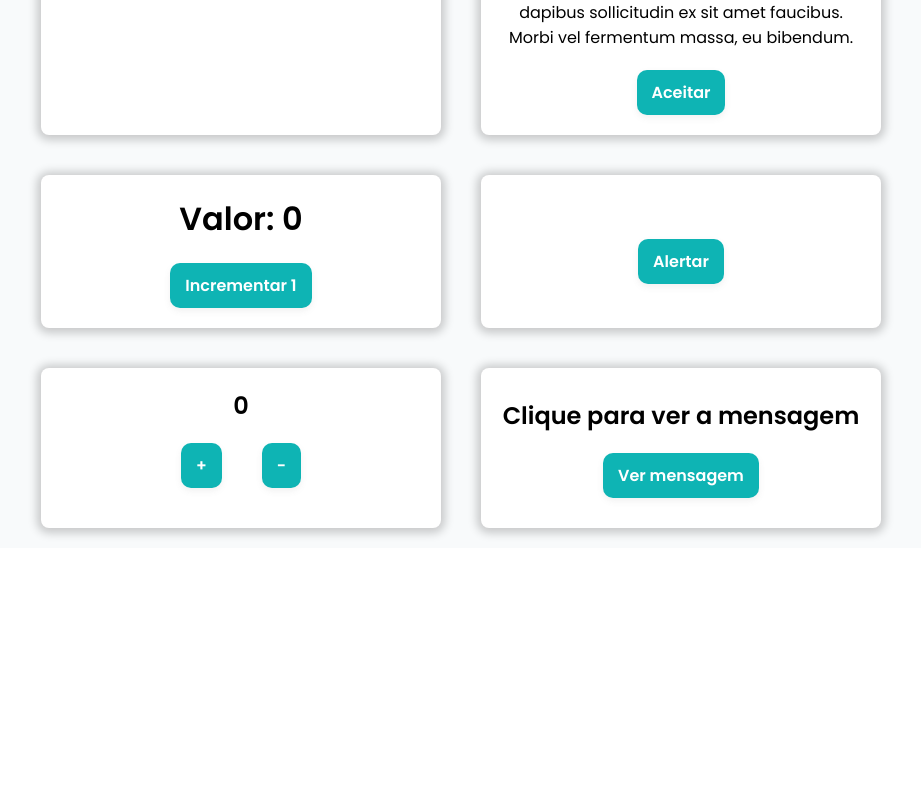
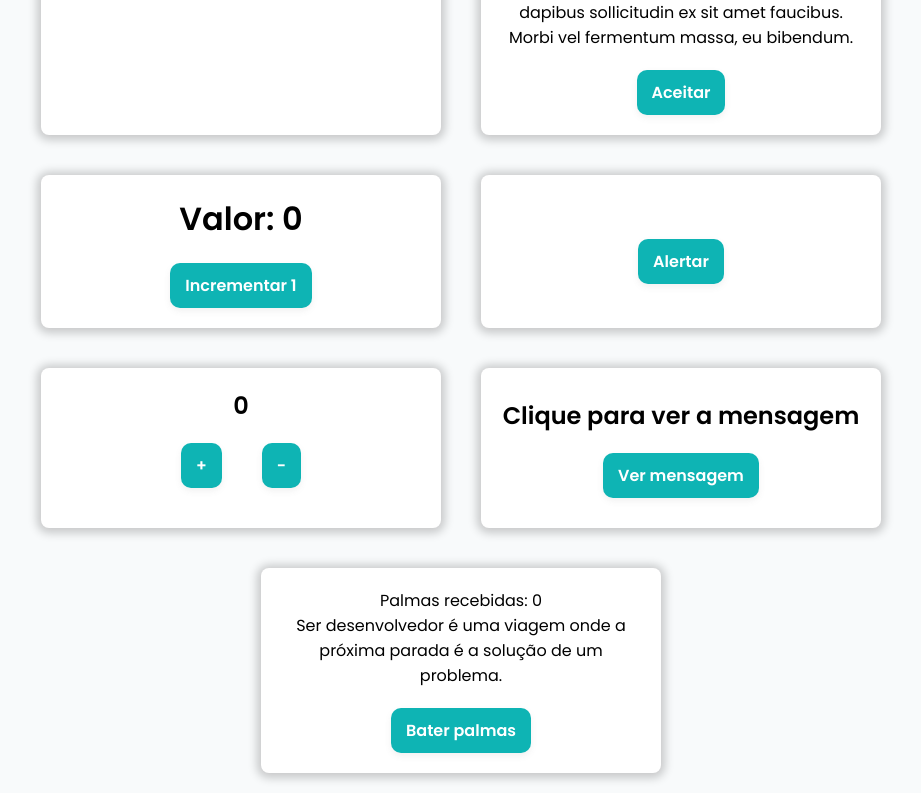
Before and after one commit to HeloisaFelizardo/react-components, a React (Create React App) app: page / in a window 1280 px wide. Shown: the part 1365-2158 px from the top of the page, without its empty margins (179-1100 px from the left). Before the commit the page ends 1913 px from the top, so only its background shows below. Built offline with nearby package versions, Linux system fonts and the light colour scheme.

Commit message:
Adicionando componente ConteudoPostagem

```diff
--- a/src/App.js
+++ b/src/App.js
@@ -10,6 +10,7 @@ import ExibeNumero from './components/ExibeNumero';
 import PaginaDeNotificacao from './components/PaginaDeNotificacao';
 import CampoQuantidade from './components/CampoQuantidade';
 import MensagemDoDia from './components/MensagemDoDia';
+import ConteudoPostagem from './components/ConteudoPostagem';
 
 function App() {
   return (
@@ -24,6 +25,7 @@ function App() {
       <PaginaDeNotificacao />
       <CampoQuantidade />
       <MensagemDoDia />
+      <ConteudoPostagem />
     </div>
   );
 }
--- /dev/null
+++ b/src/components/ConteudoPostagem/index.js
@@ -0,0 +1,19 @@
+import React, { useState } from 'react';
+
+export default function ConteudoPostagem() {
+  const [ numeroPalmas, setNumeroPalmas ] = useState(0);
+
+  function somarPalmas() {
+    setNumeroPalmas (numeroPalmas + 1);
+  }
+
+  return (
+    <div className='conteudo-centralizado'>
+      <p>Palmas recebidas: {numeroPalmas}</p>
+      <p className="conteudo-postagem">
+        Ser desenvolvedor é uma viagem onde a próxima parada é a <span>solução</span> de um problema.
+      </p>
+      <button onClick = { somarPalmas } > Bater palmas </button>
+    </div>
+  );
+}
```
